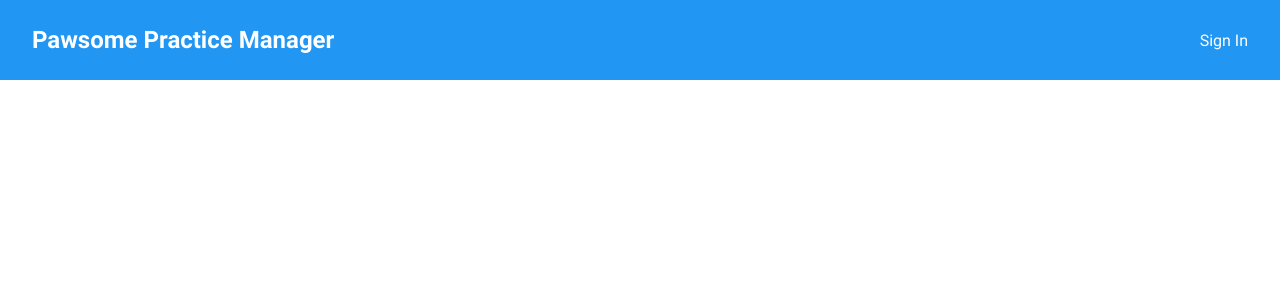
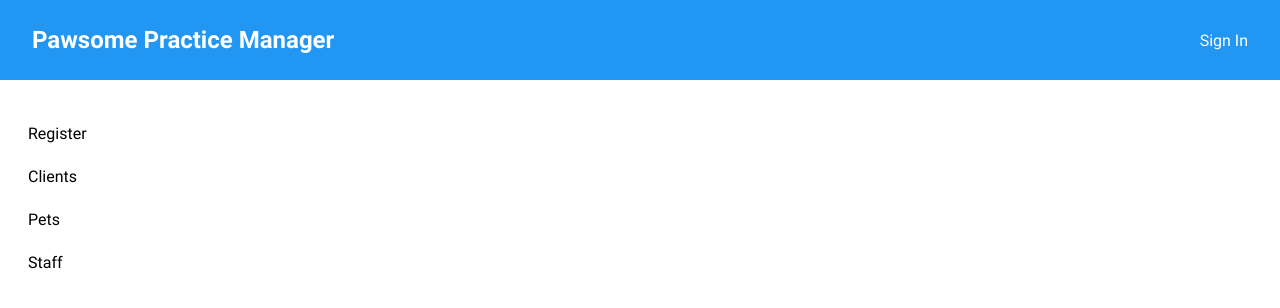
Before and after one commit to TomMhammond/capstone-client, a React (Create React App) app: page /pets in a window 1280 px wide. Shown: the top 308 px of the page. Built offline with nearby package versions, Linux system fonts and the light colour scheme; no server answers.

Commit message:
add axios call and basic skeleton for pets page

```diff
--- a/src/App.js
+++ b/src/App.js
@@ -2,6 +2,7 @@ import { BrowserRouter, Routes, Route } from "react-router-dom";
 import ClientPage from "./pages/ClientPage/ClientPage";
 import Header from './components/Header/Header'
 import SingleClientPage from "./pages/SingleClientPage/SingleClientPage";
+import PetsPage from "./pages/PetsPage/PetsPage";
 
 function App() {
   return (
@@ -10,6 +11,7 @@ function App() {
       <Routes>
         <Route path="/clients" element={<ClientPage />}/>
         <Route path="/clients/:id" element={<SingleClientPage />} />
+        <Route path="/pets" element={<PetsPage />} />
       </Routes>
     </BrowserRouter>
   );
--- a/src/components/SideNav/SideNav.jsx
+++ b/src/components/SideNav/SideNav.jsx
@@ -7,12 +7,16 @@ export default function SideNav(){
         navigate('/clients');
     }
 
+    const clickPets = () => {
+        navigate('/pets');
+    }
+
     return(
         <aside className='nav'>
             <ul className='nav__list'>
                 <li className='nav__list-item'>Register</li>
                 <li className='nav__list-item' onClick={clickClients}>Clients</li>
-                <li className='nav__list-item'>Pets</li>
+                <li className='nav__list-item' onClick={clickPets}>Pets</li>
                 <li className='nav__list-item'>Staff</li>
             </ul>
         </aside>
--- /dev/null
+++ b/src/pages/PetsPage/PetsPage.jsx
@@ -0,0 +1,26 @@
+import { useEffect, useState } from 'react';
+import './PetsPage.scss';
+import axios from 'axios';
+import SideNav from '../../components/SideNav/SideNav';
+
+export default function PetsPage(){
+    const [ petList, setPetList ] = useState([]);
+
+    useEffect(() => {
+        const fetchPetList = async () => {
+            const response = await axios.get(`${process.env.REACT_APP_BASE_URL}/pets`);
+            setPetList(response.data);
+        }
+        fetchPetList();
+    },[]);
+
+    if(!petList){
+        return <></>
+    }
+    console.log(petList)
+    return(
+        <main className='main'>
+            <SideNav />
+        </main>
+    )
+}
```
Also changed, not shown: src/pages/PetsPage/PetsPage.scss (added).
